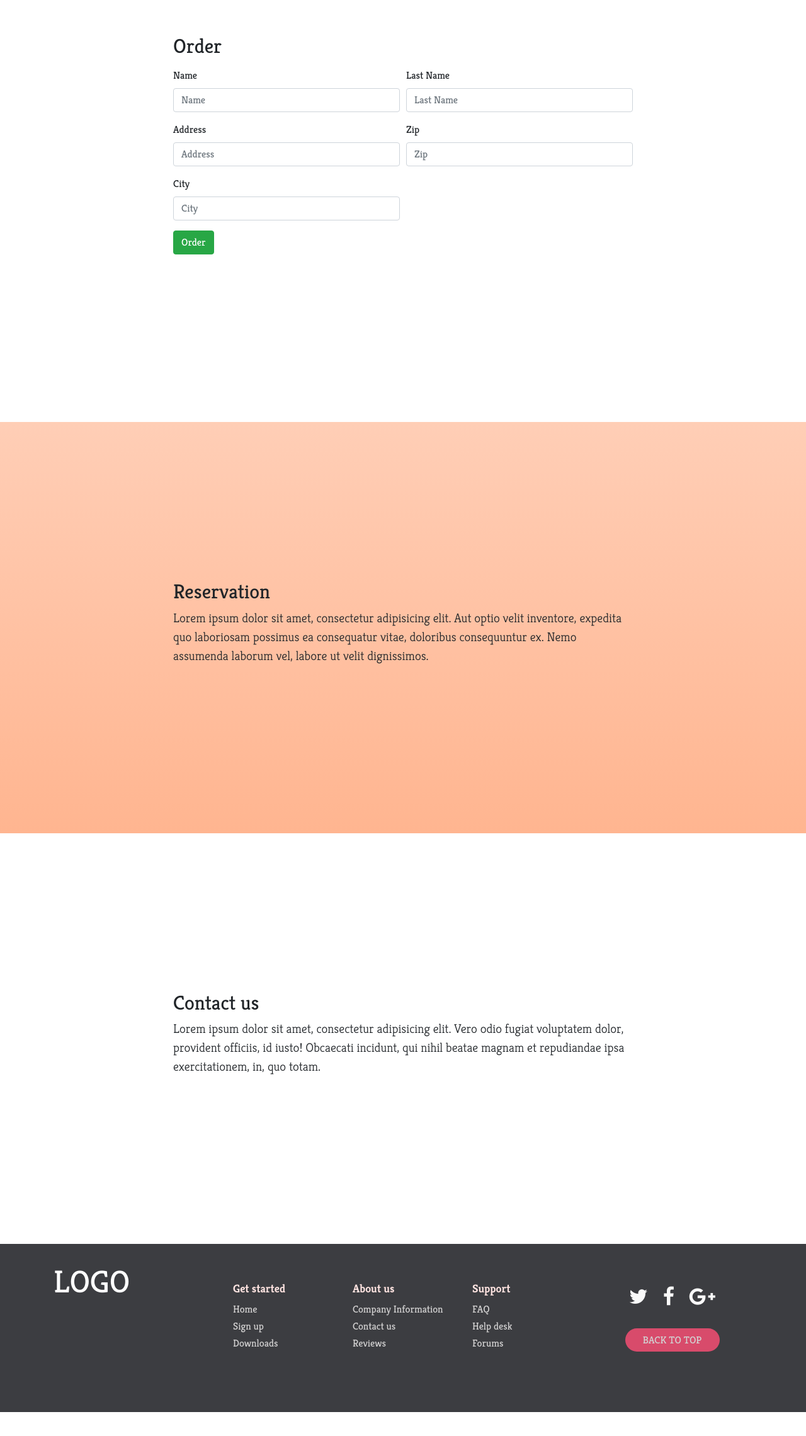
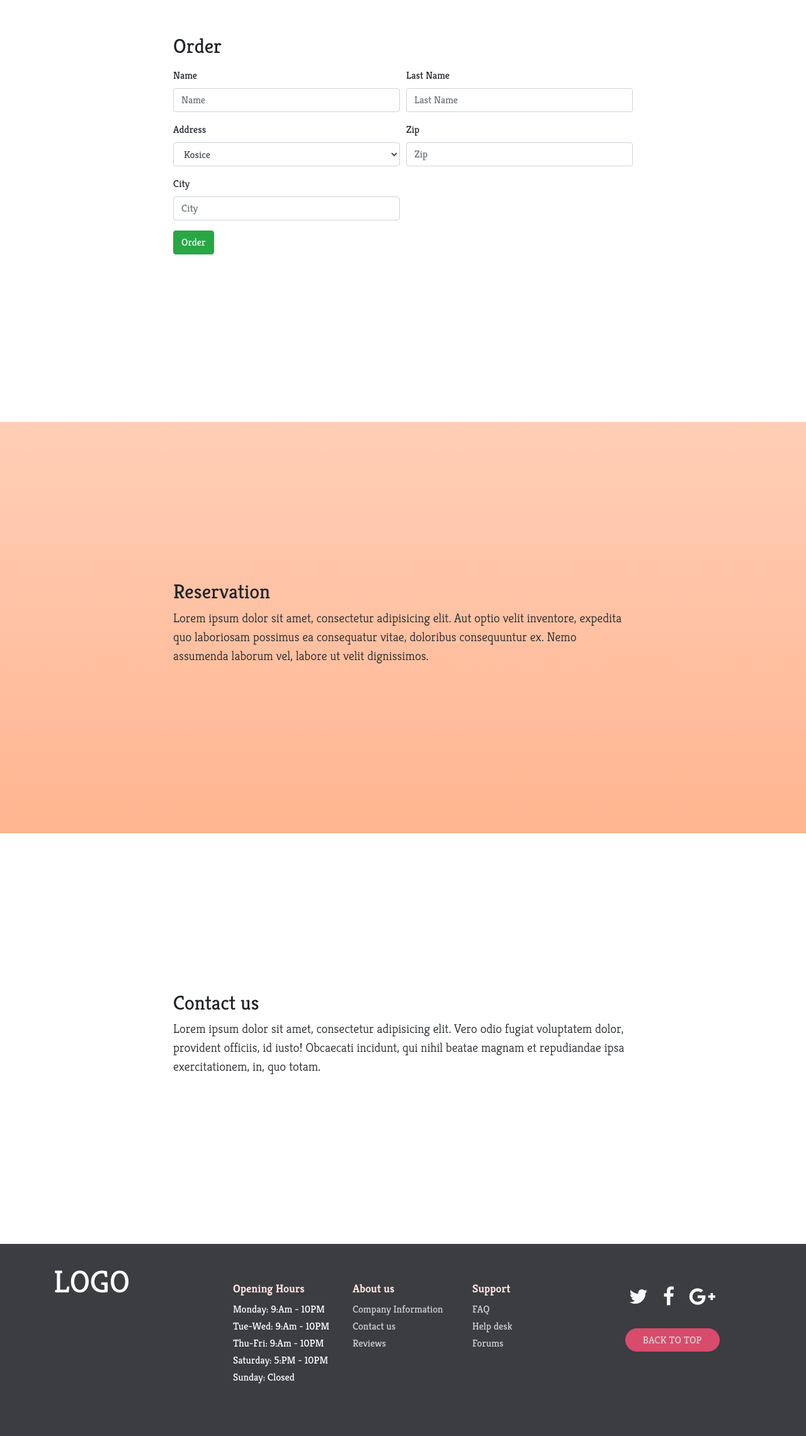
Before and after one commit to lubomirvolcko/ProjectRestaurant, a plain HTML site: page RestaurantWEB/index.html in a window 1280 px wide. Shown: the part 2599-4879 px from the top of the page at 63% size. Before the commit the page ends 4841 px from the top, so only its background shows below. Drawn offline with nearby package versions, Linux system fonts and the light colour scheme.

Commit message:
fixed order form

```diff
--- a/RestaurantWEB/index.html
+++ b/RestaurantWEB/index.html
@@ -289,8 +289,14 @@
                 </div>
                 <div class="form-row">
                   <div class="form-group col-md-6">
-                    <label for="inputCity">Address</label>
-                    <input type="text" class="form-control" id="inputCity" placeholder="Address">
+                    <label for="inputCity">Address</label> <!-- KE + okolite dediny do 5km -->
+                    <select id="inputCity" class="form-control">
+                      <option selected>Kosice</option>
+                      <option>Bukovec</option>
+                      <option>Baska</option>
+                      <option>Nizny Klatov</option>
+                      <option>Mala Ida</option>
+                    </select>
                   </div>
                   <div class="form-group col-md-6">
                     <label for="inputZip">Zip</label>
@@ -343,11 +349,13 @@
                     <h2 class="logo"><a href="#"> LOGO </a></h2>
                 </div>
                 <div class="col-sm-2">
-                    <h5>Get started</h5>
+                    <h5>Opening Hours</h5>
                     <ul>
-                        <li><a href="#">Home</a></li>
-                        <li><a href="#">Sign up</a></li>
-                        <li><a href="#">Downloads</a></li>
+                        <li>Monday: 9:Am - 10PM</li>
+                        <li>Tue-Wed: 9:Am - 10PM</li>
+                        <li>Thu-Fri: 9:Am - 10PM</li>
+                        <li>Saturday: 5:PM - 10PM</li>
+                        <li>Sunday: Closed</li>
                     </ul>
                 </div>
                 <div class="col-sm-2">
```
